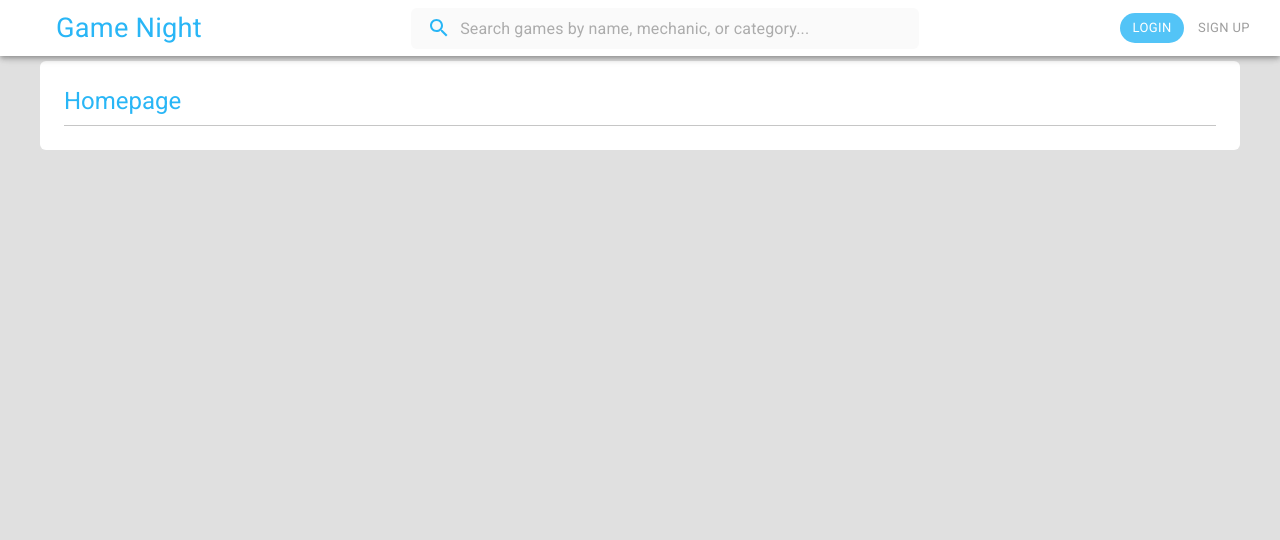
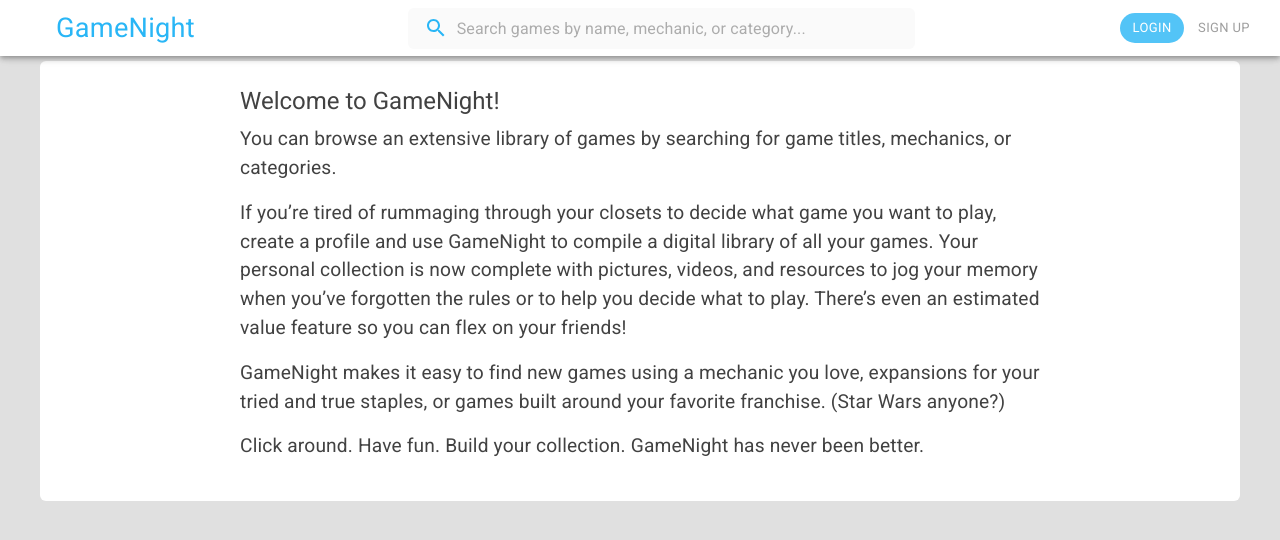
Before and after one commit to Jared-Enck/Capstone-2, a React (Create React App) app in the folder game-night/: page / in a window 1280 px wide. Shown: the top 540 px of the page. Built offline with nearby package versions, Linux system fonts and the light colour scheme; no server answers.

Commit message:
add welcome message and update brand name rm space

```diff
--- a/game-night/src/components/Home.js
+++ b/game-night/src/components/Home.js
@@ -1,14 +1,49 @@
 import React from 'react';
-import { Stack } from '@mui/material';
+import { Stack, Typography, Box } from '@mui/material';
 import ContentContainer from './common/ContentContainer';
 
 export default function Home() {
   return (
     <Stack>
-      <ContentContainer
-        header={'Homepage'}
-        divider
-      ></ContentContainer>
+      <ContentContainer>
+        <Box
+          sx={{
+            color: 'primary.text',
+            fontSize: '1.2rem',
+            width: 800,
+            margin: 'auto',
+          }}
+        >
+          <Typography
+            variant='h5'
+            gutterBottom
+          >
+            Welcome to GameNight!
+          </Typography>
+          <p>
+            You can browse an extensive library of games by searching for game
+            titles, mechanics, or categories.
+          </p>
+          <p>
+            If you’re tired of rummaging through your closets to decide what
+            game you want to play, create a profile and use GameNight to compile
+            a digital library of all your games. Your personal collection is now
+            complete with pictures, videos, and resources to jog your memory
+            when you’ve forgotten the rules or to help you decide what to play.
+            There’s even an estimated value feature so you can flex on your
+            friends!
+          </p>
+          <p>
+            GameNight makes it easy to find new games using a mechanic you love,
+            expansions for your tried and true staples, or games built around
+            your favorite franchise. (Star Wars anyone?)
+          </p>
+          <p>
+            Click around. Have fun. Build your collection. GameNight has never
+            been better.
+          </p>
+        </Box>
+      </ContentContainer>
     </Stack>
   );
 }
--- a/game-night/src/components/navbar/Navbar.js
+++ b/game-night/src/components/navbar/Navbar.js
@@ -34,7 +34,7 @@
       >
         <StyledGrid container>
           <Link to='/'>
-            <Brand>Game Night</Brand>
+            <Brand>GameNight</Brand>
           </Link>
 
           <SearchBar />
```
